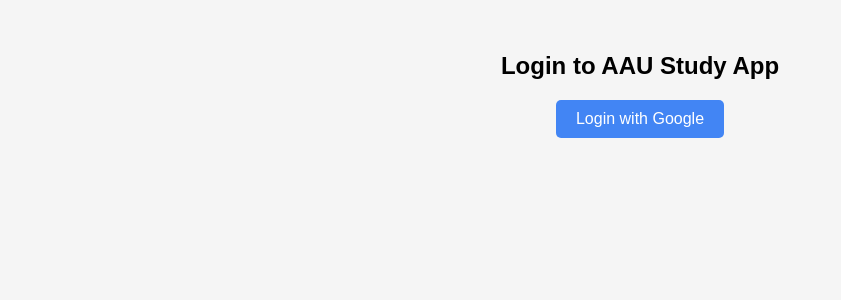
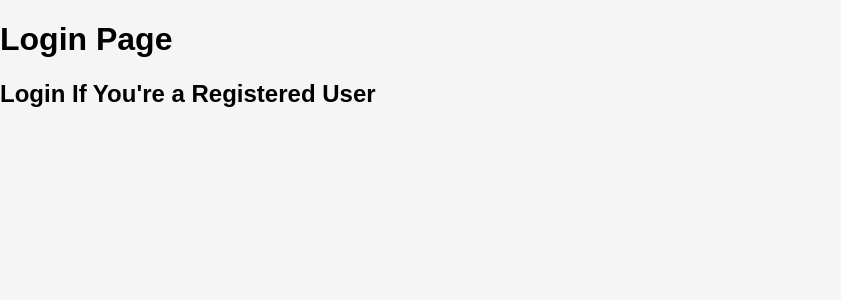
Before and after one commit to unityaaron/MyUniStudyApp, a React (Vite) app: page /login in a window 1280 px wide. Shown: the top 300 px of the page, without its empty margins (0-841 px from the left). Built offline with nearby package versions, Linux system fonts and the light colour scheme; no server answers.

Commit message:
'17th Thursday July 2025: >> created the login & register page >> added the login & register routes in app.jsx >> haven't removed everything about the previous google login in main.jsx >> everything working fine for now

```diff
--- a/src/App.jsx
+++ b/src/App.jsx
@@ -15,14 +15,18 @@ import MorePage from './pages/MorePage';
 import ScholarshipsPage from './pages/ScholarshipsPage';
 import JobsPage from './pages/JobsPage';
 import JobsAndScholarships from './pages/JobsAndScholarships';
-import LoginPage from './pages/LoginPage';
+import Login from './pages/Login';
+import Register from './pages/Register';
 
 
 const App = () => {
   return (
     <Router>
       <Routes>
-         <Route path="/login" element={<LoginPage />} />
+         <Route path="/login" element={<Login />} />
+         <Route path="register" element={<Register />}/>
+
+
         <Route element={<AAUStudyAppLayout />}>
           <Route path="/" element={<Home />} />
           <Route path="/news" element={<News/>} />
--- a/src/components/GoogleLoginButton.jsx
+++ /dev/null
@@ -1,61 +0,0 @@
-// MyAauApp/src/components/GoogleLoginButton.jsx
-import React from 'react';
-import { useGoogleLogin } from '@react-oauth/google'; // ✅ The main tool from the library
-import axios from 'axios'; // ✅ To send data to your Django backend
-
-const GoogleLoginButton = () => {
-  // This 'useGoogleLogin' is a special React hook that handles the Google pop-up for you.
-  const login = useGoogleLogin({
-    // 'onSuccess' is what happens RIGHT AFTER Google tells your browser "Hey, the user logged in successfully!"
-    onSuccess: async tokenResponse => {
-      try {
-        // Here, we take the special 'tokenResponse' (which has Google's token)
-        // and send it to your Django backend.
-        const response = await axios.post(
-          // 🛑🛑🛑 IMPORTANT CHANGE HERE 🛑🛑🛑
-          'http://127.0.0.1:8000/auth/google/connect/', // ✅ Use this new URL, // ✅ Use this new URL, // ✅ THIS IS THE CORRECT URL for dj-rest-auth
-          {
-            access_token: tokenResponse.access_token, // This is the actual token Google gave us
-          },
-          {
-            headers: {
-              'Content-Type': 'application/json', // We're telling Django we're sending JSON data
-            },
-          }
-        );
-
-        // If Django says "Login successful!" and sends back a JWT (your access token)
-        localStorage.setItem('jwt', response.data.access); // Store that ticket (JWT) in the browser's local storage
-        alert('Login successful!'); // Pop up a happy message
-        window.location.href = '/'; // Send the user to the homepage
-      } catch (error) {
-        // If anything goes wrong with sending data to Django or Django says "No!"
-        console.error('Login failed:', error.response?.data || error); // Show the error in the browser's console
-        alert('Login failed. Check console.'); // Pop up a sad message
-      }
-    },
-    // 'onError' is what happens if Google itself has a problem (e.g., user closes the pop-up)
-    onError: error => {
-      console.error('Google login error:', error);
-      alert('Login error. See console.');
-    },
-  });
-
-  return (
-    // This is the actual button visible on your page
-    <button onClick={() => login()} // When someone clicks, it calls the 'login' function we set up above
-      style={{
-        backgroundColor: '#4285F4', // Blue color for Google
-        color: 'white',
-        padding: '10px 20px',
-        borderRadius: '5px',
-        border: 'none',
-        cursor: 'pointer',
-        fontSize: '16px',
-      }}>
-      Login with Google
-    </button>
-  );
-};
-
-export default GoogleLoginButton;
--- /dev/null
+++ b/src/pages/Login.jsx
@@ -0,0 +1,14 @@
+import React from 'react';
+
+function Login() {
+    return(
+
+        <div>
+            <h1>Login Page</h1>
+            <h2>Login If You're a Registered User</h2>
+        </div>
+    );
+
+}
+
+export default Login;
--- a/src/pages/LoginPage.jsx
+++ /dev/null
@@ -1,13 +0,0 @@
-import React from 'react';
-import GoogleLoginButton from '../components/GoogleLoginButton';
-
-const LoginPage = () => {
-  return (
-    <div style={{ padding: '2rem', textAlign: 'center' }}>
-      <h2>Login to AAU Study App</h2>
-      <GoogleLoginButton />
-    </div>
-  );
-};
-
-export default LoginPage;
--- /dev/null
+++ b/src/pages/Register.jsx
@@ -0,0 +1,14 @@
+import React from 'react';
+
+
+function Register() {
+  return (
+       <div>
+      <h1>Register Page</h1>
+      <p>Welcome to the registration page for AAU GST App!</p>
+      {/* We will add the actual registration form here later */}
+    </div>
+  );
+}
+
+export default Register;
```
